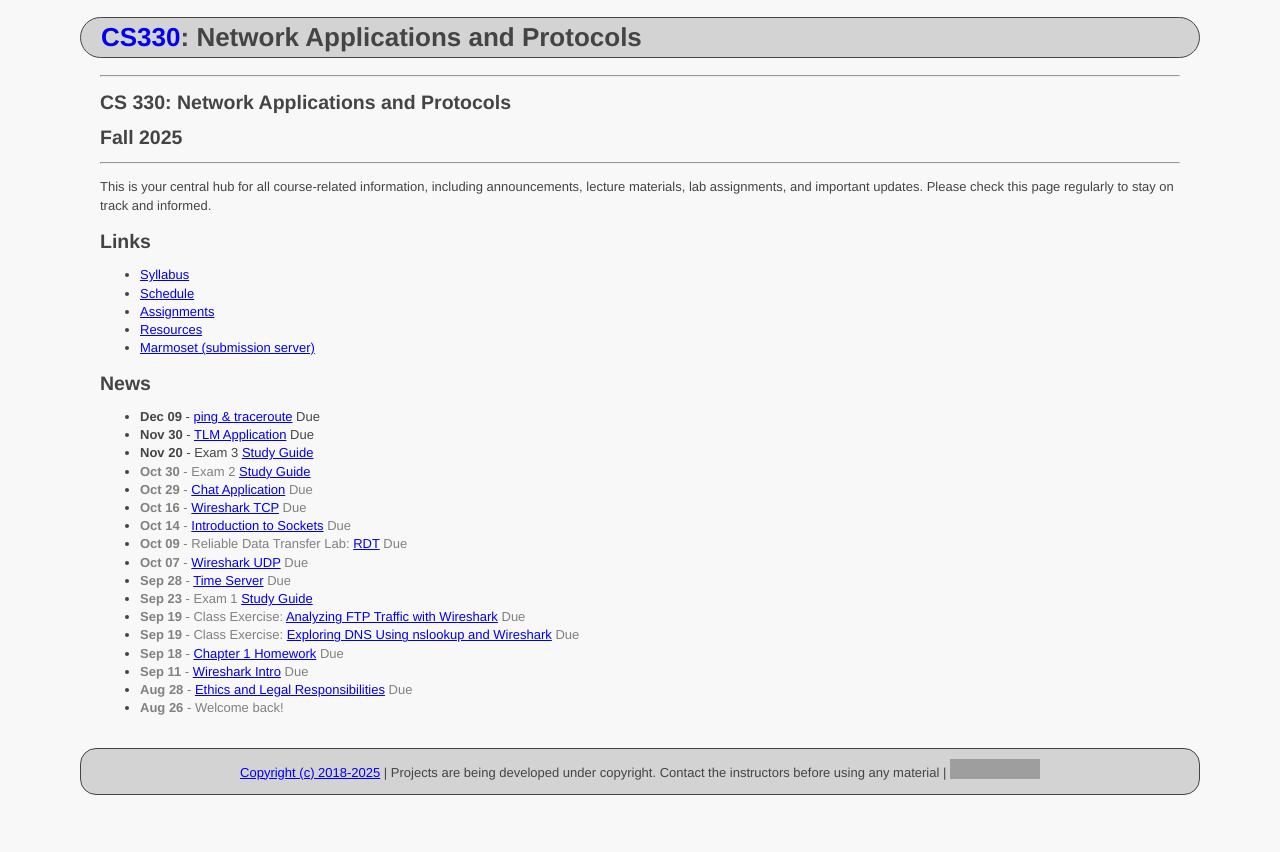
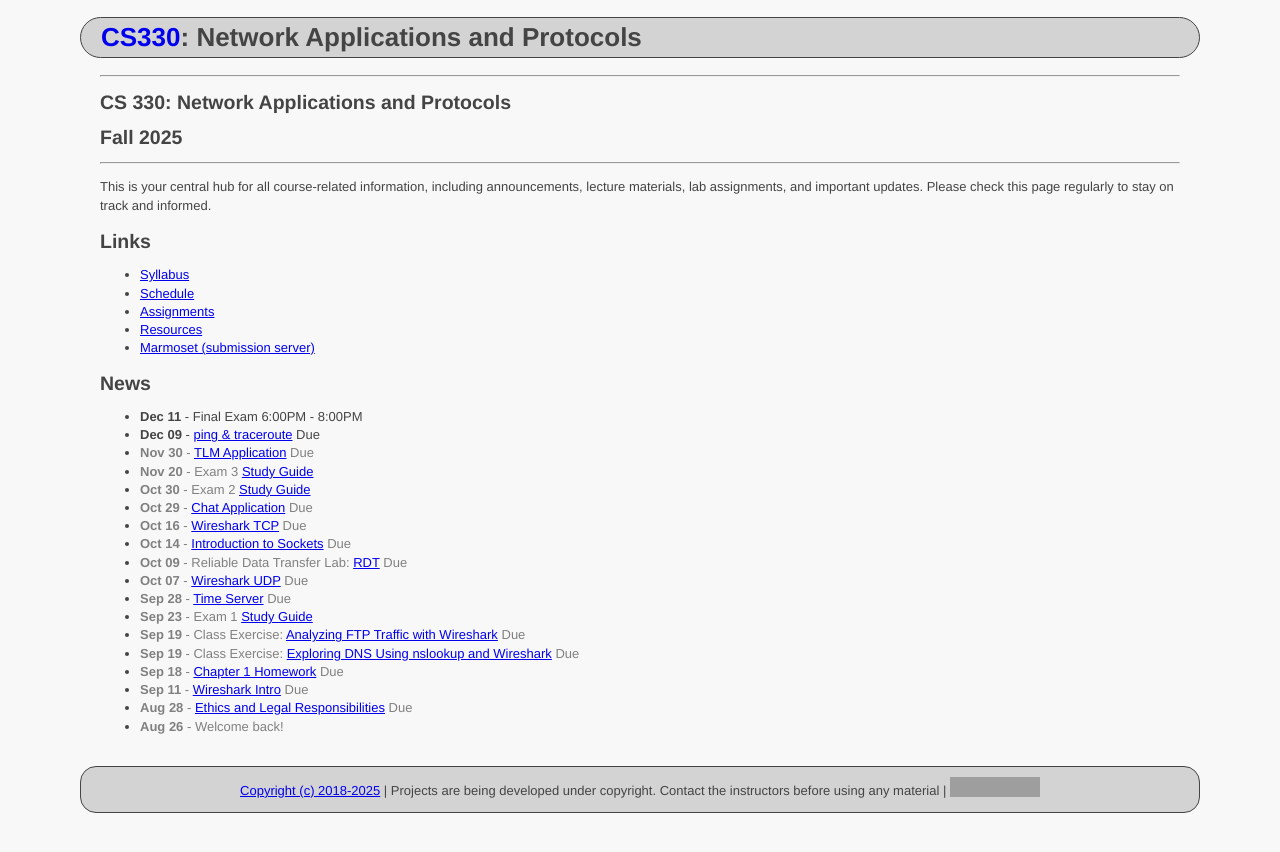
Before and after one commit to ycpcs/cs330-fall2025, a Jekyll site: the page built from index.md, in a window 1280 px wide. Shown: the top 852 px of the page. Built offline with Jekyll 4.4.1, drawn with Linux system fonts in a browser that asks for light colours; grey boxes are pictures that could not be loaded.

Commit message:
update schedule

```diff
--- a/index.md
+++ b/index.md
@@ -23,9 +23,10 @@ This is your central hub for all course-related information, including announcem
 * [Marmoset (submission server)](https://cs.ycp.edu/marmoset)
 
 ## News
+* **Dec 11** - Final Exam 6:00PM - 8:00PM
 * **Dec 09** - [ping & traceroute](assignments/c-raw-sockets.html) Due
-* **Nov 30** - [TLM Application](assignments/tlm.html) Due
-* **Nov 20** - Exam 3 [Study Guide](schedule/exams/exam-3-guide.html)
+* <span style="color: gray;">**Nov 30** - [TLM Application](assignments/tlm.html) Due</span>
+* <span style="color: gray;">**Nov 20** - Exam 3 [Study Guide](schedule/exams/exam-3-guide.html)</span>
 * <span style="color: gray;">**Oct 30** - Exam 2 [Study Guide](schedule/exams/exam-2-guide.html)</span>
 * <span style="color: gray;">**Oct 29** - [Chat Application](assignments/chat.html) Due</span>
 * <span style="color: gray;">**Oct 16** - [Wireshark TCP](assignments/wireshark-tcp.html) Due</span>
```
Also changed, not shown: schedule/index.md (+2 -2 lines).
